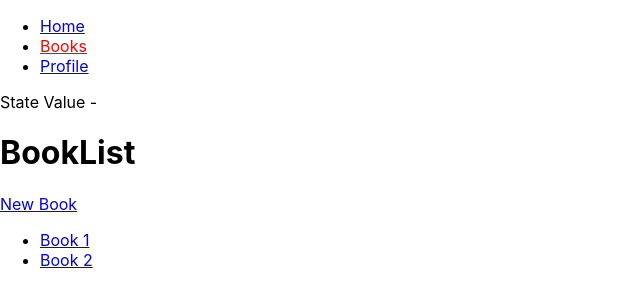
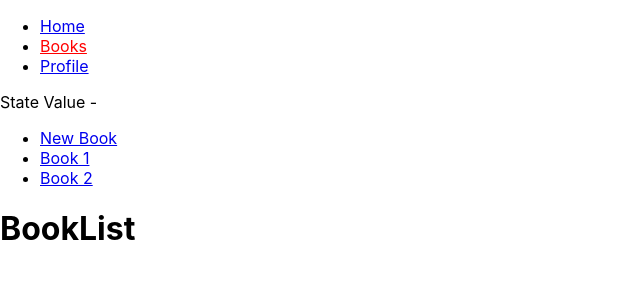
Before and after one commit to iamPavan17/react-router-v6, a React (Create React App) app: page /books in a window 1280 px wide. Shown: the top 304 px of the page, without its empty margins (0-640 px from the left). Built offline with nearby package versions, Linux system fonts and the light colour scheme.

Commit message:
✨ nested routes > Outlet comp

```diff
--- a/src/App.js
+++ b/src/App.js
@@ -6,6 +6,7 @@ import NewBook from "./pages/NewBook";
 import NotFound from "./pages/NotFound";
 import BookList from "./pages/BookList";
 import Profile from "./pages/Profile";
+import BookLayout from "./pages/BookLayout";
 
 function App() {
   const location = useLocation();
@@ -47,7 +48,9 @@ function App() {
           </li>
         </ul>
       </nav>
-      State Value - {location.state}
+
+      <p>State Value - {location.state}</p>
+
       {/* Routes - A container for a nested tree of elements that renders the branch that best matches the current location. */}
       <Routes>
         {/* Route - Declares an element that should be rendered at a certain URL path. */}
@@ -58,7 +61,11 @@ function App() {
         <Route path="/books/:id" element={<Book />} />
         <Route path="/books/new" element={<NewBook />} /> */}
         {/* Same as above */}
-        <Route path="/books">
+        {/* element prop is optional, we can mention, if we want to have some common thing to share with all child Routes.
+          If element is passed, then we should <Outlet />  component inside BookLayout Component to render the child Routes.
+          Same logic can be used to implement PrivateRoutes.
+        */}
+        <Route path="/books" element={<BookLayout />}>
           {/* index is a boolean, saying that the route mathces exactly whatever the parent path is, which is "books"  */}
           <Route index element={<BookList />} />
           <Route path=":id" element={<Book />} />
--- /dev/null
+++ b/src/pages/BookLayout.js
@@ -0,0 +1,21 @@
+import { Link, Outlet } from "react-router-dom";
+
+export default function BookLayout() {
+  return (
+    <>
+      <ul>
+        <li>
+          <Link to="/books/new">New Book</Link>
+        </li>
+        <li>
+          <Link to="/books/1">Book 1</Link>
+        </li>
+        <li>
+          <Link to="/books/2">Book 2</Link>
+        </li>
+      </ul>
+      {/* To render the child Routes */}
+      <Outlet />
+    </>
+  );
+}
--- a/src/pages/BookList.js
+++ b/src/pages/BookList.js
@@ -1,18 +1,3 @@
-import { Link } from "react-router-dom";
-
 export default function BookList() {
-  return (
-    <div>
-      <h1>BookList</h1>
-      <Link to="/books/new">New Book</Link>
-      <ul>
-        <li>
-          <Link to="/books/1">Book 1</Link>
-        </li>
-        <li>
-          <Link to="/books/2">Book 2</Link>
-        </li>
-      </ul>
-    </div>
-  );
+  return <h1>BookList</h1>;
 }
```
